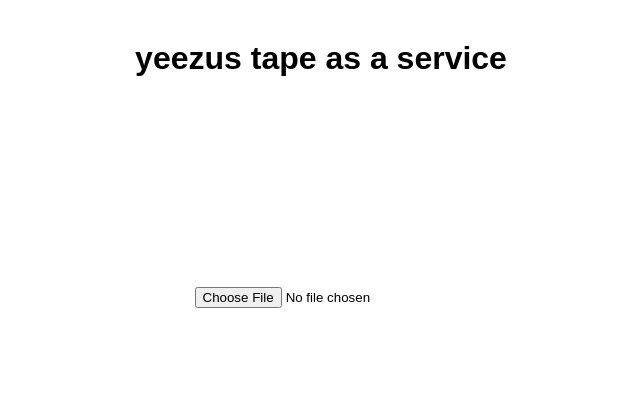
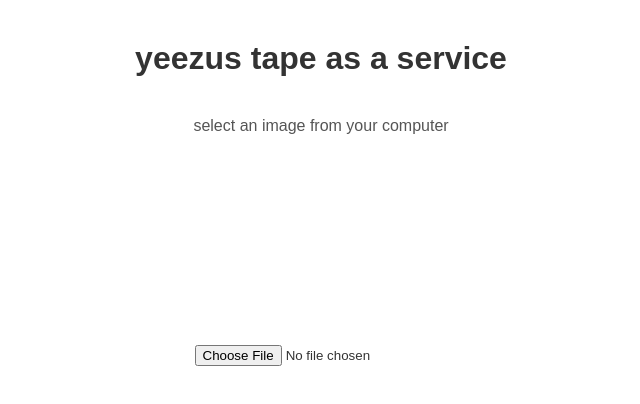
Before and after one commit to themichaellai/YTaaS, a plain HTML site: page index.html in a window 1280 px wide. Shown: the whole page, without its empty margins (319-959 px from the left). Drawn offline with Linux system fonts and the light colour scheme.

Commit message:
Hint, styling, link area

```diff
--- a/css/index.css
+++ b/css/index.css
@@ -1,24 +1,36 @@
 body {
   font-family: sans-serif;
+  color: #333;
 }
 
 h1 {
   margin: 40px;
   text-align: center;
 }
+
 #display {
+  text-align: center;
   margin: 20px auto;
   position: relative;
 }
+
 canvas {
-  display: block;
   margin: 20px auto;
 }
+
 input {
   display: block;
   margin: auto;
   background-color: white;
 }
+
 img#tape {
   display: none;
 }
+
+#hint {
+  color: #555;
+  text-align: center;
+  margin-top: 15px;
+  display: none;
+}
--- a/index.html
+++ b/index.html
@@ -5,6 +5,7 @@
   </head>
   <body>
     <h1>yeezus tape as a service</h1>
+    <div id="hint">select an image from your computer</div>
     <div id="display">
       <a href="" id="png-link">
         <canvas id="image-canvas"></canvas>
--- a/js/index.js
+++ b/js/index.js
@@ -2,6 +2,7 @@
 (function() {
   var imageLoader = $('#imageLoader');
   imageLoader.bind('change', function (e) {
+    $('#hint').hide();
     var reader = new FileReader();
     reader.onload = function(event){
       var userImage = new Image();
@@ -23,4 +24,6 @@
     };
     reader.readAsDataURL(e.target.files[0]);
   });
+
+  $('#hint').fadeIn(1700);
 })();
```
